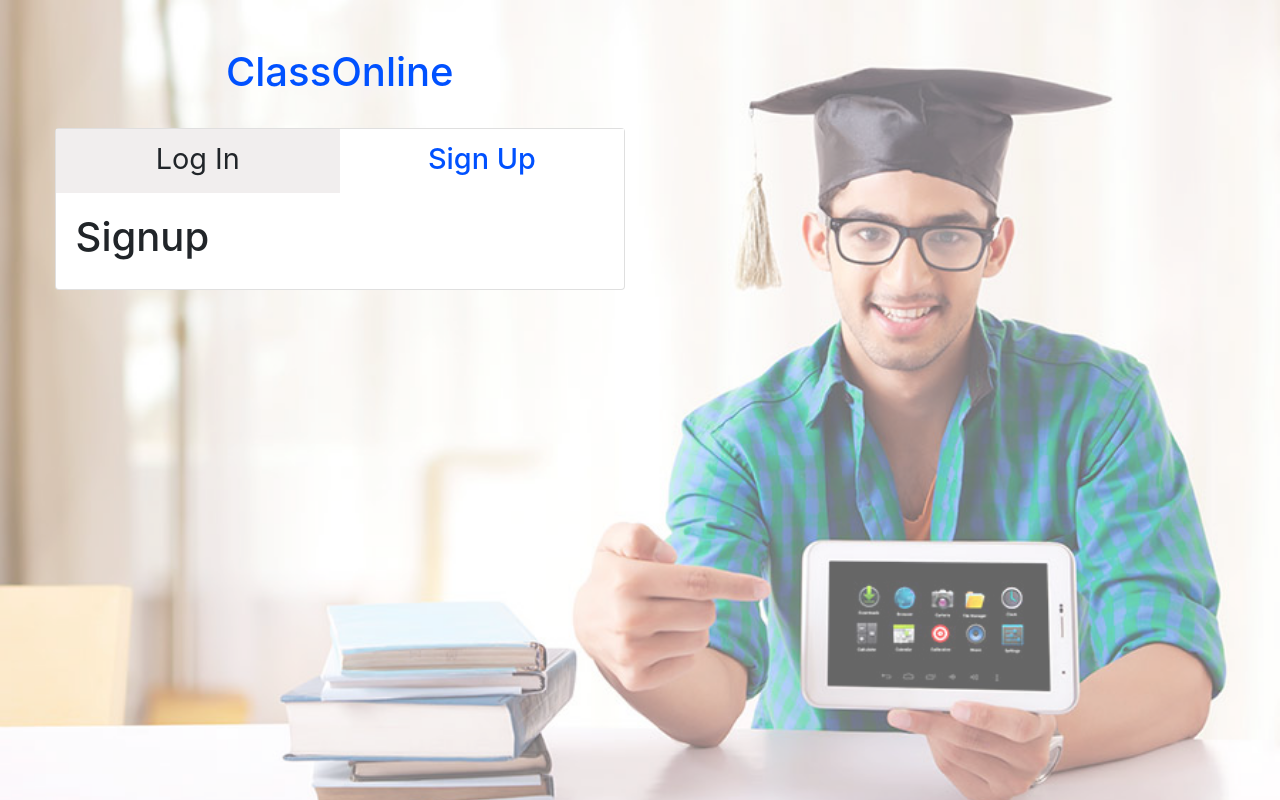
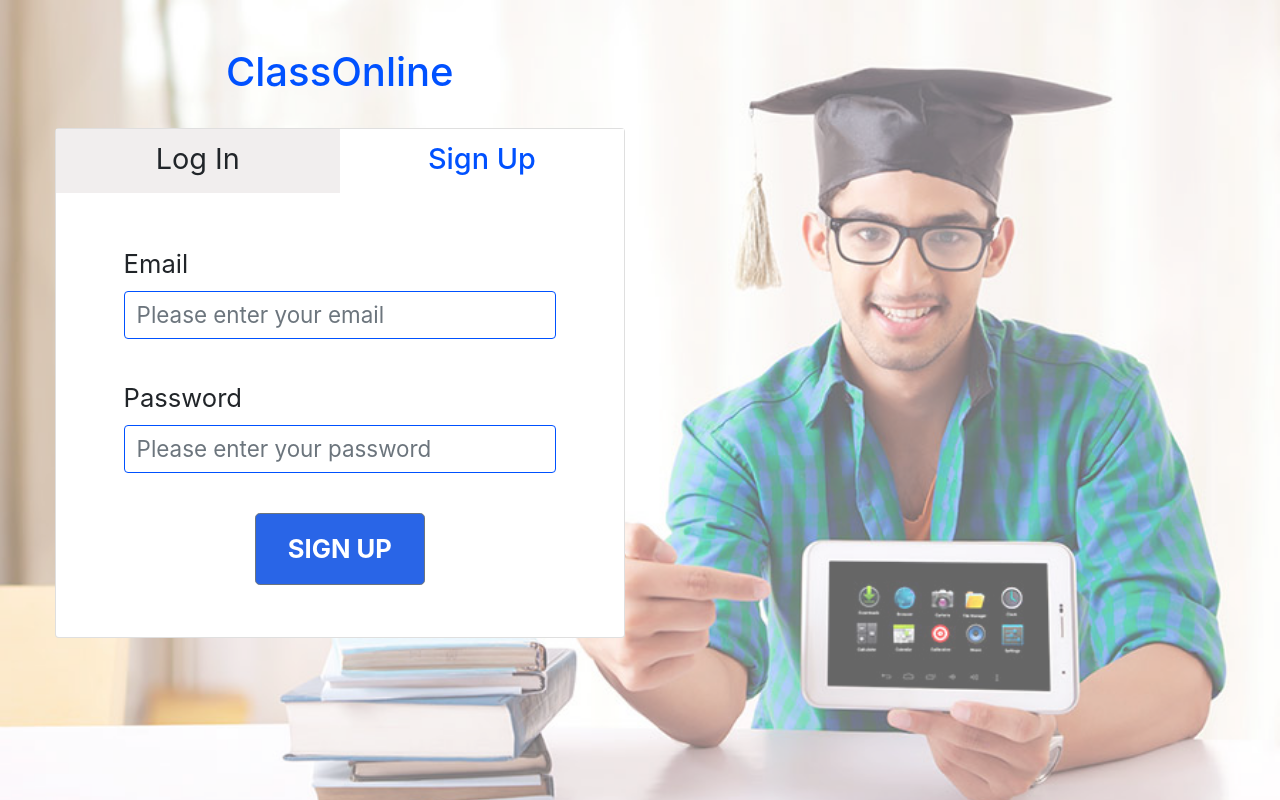
Before and after one commit to s-xync/class-online, a React (Create React App) app in the folder client/: page /signup in a window 1280 px wide. Built offline with nearby package versions, Linux system fonts and the light colour scheme.

Commit message:
refactoring and isolating common components in login and signup

```diff
--- /dev/null
+++ b/client/src/components/login/EmailField.jsx
@@ -0,0 +1,22 @@
+import React from "react";
+import { FormGroup, Label, Input } from "reactstrap";
+
+const EmailField = ({ email, handleInputChange }) => (
+  <FormGroup>
+    <Label for="email" className="input-label">
+      Email
+    </Label>
+    <Input
+      type="email"
+      name="email"
+      id="email"
+      className="input-field"
+      placeholder="Please enter your email"
+      value={email}
+      onChange={e => handleInputChange(e.target.name, e.target.value)}
+      required
+    />
+  </FormGroup>
+);
+
+export default EmailField;
--- a/client/src/components/login/LoginTab.jsx
+++ b/client/src/components/login/LoginTab.jsx
@@ -1,5 +1,8 @@
 import React, { Component } from "react";
-import { CardBody, Form, FormGroup, Label, Input, Button } from "reactstrap";
+import { CardBody, Form, Button } from "reactstrap";
+import EmailField from "./EmailField";
+import PasswordField from "./PasswordField";
+import ServerMessage from "./ServerMessage";
 
 class LoginTab extends Component {
   state = {
@@ -14,44 +17,20 @@ class LoginTab extends Component {
 
   render() {
     const { submitButtonDisabled } = this.state;
-    const { email, password } = this.props;
+    const { email, password, serverMessage } = this.props;
     return (
       <CardBody>
         <div className="padded-card-body">
           <Form onSubmit={this.submitHandler}>
-            <FormGroup>
-              <Label for="email" className="input-label">
-                Email
-              </Label>
-              <Input
-                type="email"
-                name="email"
-                id="email"
-                className="input-field"
-                placeholder="Please enter your email"
-                value={email}
-                onChange={e =>
-                  this.props.handleInputChange(e.target.name, e.target.value)
-                }
-              />
-            </FormGroup>
+            <EmailField
+              email={email}
+              handleInputChange={this.props.handleInputChange}
+            />
             <br />
-            <FormGroup>
-              <Label for="password" className="input-label">
-                Password
-              </Label>
-              <Input
-                type="password"
-                name="password"
-                id="password"
-                className="input-field"
-                placeholder="Please enter your password"
-                value={password}
-                onChange={e =>
-                  this.props.handleInputChange(e.target.name, e.target.value)
-                }
-              />
-            </FormGroup>
+            <PasswordField
+              password={password}
+              handleInputChange={this.props.handleInputChange}
+            />
             <br />
             <div className="submit-button-outer">
               <Button
@@ -62,6 +41,7 @@ class LoginTab extends Component {
                 LOG IN
               </Button>
             </div>
+            {serverMessage && <ServerMessage serverMessage={serverMessage} />}
           </Form>
         </div>
       </CardBody>
--- /dev/null
+++ b/client/src/components/login/PasswordField.jsx
@@ -0,0 +1,22 @@
+import React from "react";
+import { FormGroup, Label, Input } from "reactstrap";
+
+const PasswordField = ({ password, handleInputChange }) => (
+  <FormGroup>
+    <Label for="password" className="input-label">
+      Password
+    </Label>
+    <Input
+      type="password"
+      name="password"
+      id="password"
+      className="input-field"
+      placeholder="Please enter your password"
+      value={password}
+      onChange={e => handleInputChange(e.target.name, e.target.value)}
+      required
+    />
+  </FormGroup>
+);
+
+export default PasswordField;
--- /dev/null
+++ b/client/src/components/login/ServerMessage.jsx
@@ -0,0 +1,13 @@
+import React from "react";
+import { FormText } from "reactstrap";
+
+const ServerMessage = ({ serverMessage }) => (
+  <>
+    <br />
+    <FormText color="danger" className="text-center">
+      {serverMessage}
+    </FormText>
+  </>
+);
+
+export default ServerMessage;
--- a/client/src/components/login/SignupTab.jsx
+++ b/client/src/components/login/SignupTab.jsx
@@ -1,11 +1,49 @@
 import React, { Component } from "react";
-import { CardBody } from "reactstrap";
+import { CardBody, Form, Button } from "reactstrap";
+import EmailField from "./EmailField";
+import PasswordField from "./PasswordField";
+import ServerMessage from "./ServerMessage";
 
 class SignupTab extends Component {
+  state = {
+    submitButtonDisabled: false
+  };
+
+  submitHandler = e => {
+    e.preventDefault();
+    console.log("hi");
+    this.setState({ submitButtonDisabled: true });
+  };
+
   render() {
+    const { submitButtonDisabled } = this.state;
+    const { email, password, serverMessage } = this.props;
     return (
       <CardBody>
-        <h1>Signup</h1>
+        <div className="padded-card-body">
+          <Form onSubmit={this.submitHandler}>
+            <EmailField
+              email={email}
+              handleInputChange={this.props.handleInputChange}
+            />
+            <br />
+            <PasswordField
+              password={password}
+              handleInputChange={this.props.handleInputChange}
+            />
+            <br />
+            <div className="submit-button-outer">
+              <Button
+                className="submit-button"
+                size="lg"
+                disabled={submitButtonDisabled}
+              >
+                SIGN UP
+              </Button>
+            </div>
+            {serverMessage && <ServerMessage serverMessage={serverMessage} />}
+          </Form>
+        </div>
       </CardBody>
     );
   }
--- a/client/src/components/login/index.jsx
+++ b/client/src/components/login/index.jsx
@@ -17,7 +17,13 @@ import SignupTab from "./SignupTab";
 import "./styles/styles.css";
 
 class Login extends Component {
-  state = { activeTab: "login", email: "", password: "" };
+  state = {
+    activeTab: "login",
+    email: "",
+    password: "",
+    loginServerMessage: "",
+    signupServerMessage: ""
+  };
 
   componentDidMount() {
     if (this.props.match.path.includes("signup")) {
@@ -35,7 +41,12 @@ class Login extends Component {
   };
 
   render() {
-    const { email, password } = this.state;
+    const {
+      email,
+      password,
+      loginServerMessage,
+      signupServerMessage
+    } = this.state;
     const activeTab = this.props.match.path.includes("signup")
       ? "signup"
       : "login";
@@ -77,12 +88,16 @@ class Login extends Component {
                         <LoginTab
                           handleInputChange={this.handleInputChange}
                           email={email}
+                          password={password}
+                          serverMessage={loginServerMessage}
                         />
                       </TabPane>
                       <TabPane tabId="signup">
                         <SignupTab
                           handleInputChange={this.handleInputChange}
+                          email={email}
                           password={password}
+                          serverMessage={signupServerMessage}
                         />
                       </TabPane>
                     </TabContent>
```
